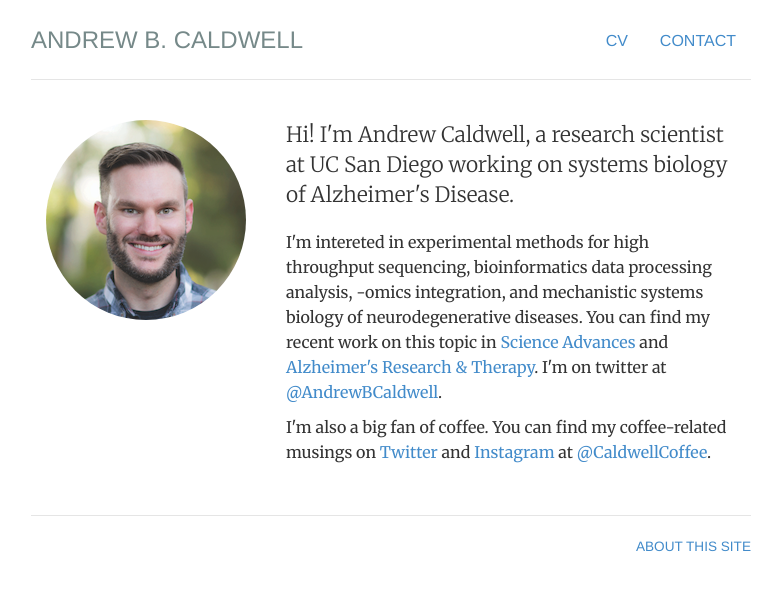
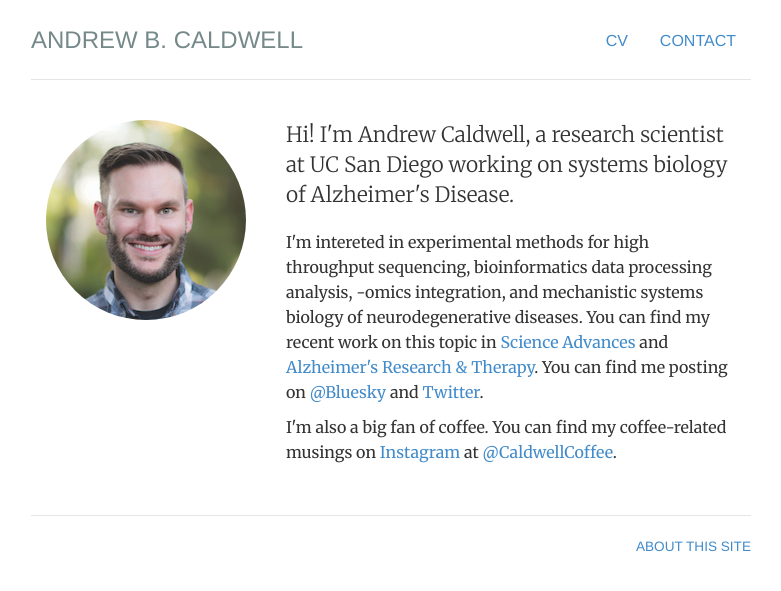
Before and after one commit to andrewbcaldwell/andrewbcaldwell.github.io, a Jekyll site: the page built from index.html, in a window 1280 px wide. Shown: the top 591 px of the page, without its empty margins (249-1030 px from the left). Built offline with Jekyll 4.4.1, drawn with Linux system fonts in a browser that asks for light colours.

Commit message:
Update index.html
Added Bluesky

```diff
--- a/index.html
+++ b/index.html
@@ -13,9 +13,11 @@ description: Andrew B. Caldwell is a research scientist at UC San Diego.
             </div>
     <div itemscope itemtype="http://data-vocabulary.org/Person" class="col-sm-8">
     <p class="lead">Hi! I'm <span itemprop="name">Andrew Caldwell</span>, a <span itemprop="title">research scientist</span> at UC San Diego working on systems biology of Alzheimer's Disease.</p>
-    <p>I'm intereted in <span itemprop="research">experimental methods for high throughput sequencing</span>, <span itemprop="research">bioinformatics data processing analysis</span>, <span itemprop="research">-omics integration</span>, and <span itemprop="research">mechanistic systems biology of neurodegenerative diseases</span>. You can find my recent work on this topic in <a href="https://advances.sciencemag.org/content/6/46/eaba5933">Science Advances</a> and <a href=" https://doi.org/10.1186/s13195-024-01659-6">Alzheimer's Research & Therapy</a>. I'm on twitter at <a href="https://www.twitter.com/andrewbcaldwell">@AndrewBCaldwell</a>.</p>
+    <p>I'm intereted in <span itemprop="research">experimental methods for high throughput sequencing</span>, <span itemprop="research">bioinformatics data processing analysis</span>, <span itemprop="research">-omics integration</span>, and <span itemprop="research">mechanistic systems biology of neurodegenerative diseases</span>. You can find my recent work on this topic in <a href="https://advances.sciencemag.org/content/6/46/eaba5933">Science Advances</a> and <a href=" https://doi.org/10.1186/s13195-024-01659-6">Alzheimer's Research & Therapy</a>.
 
-    <p>I'm also a big fan of coffee. You can find my coffee-related musings on <a href="https://www.twitter.com/caldwellcoffee">Twitter</a> and <a href="https://www.instagram.com/caldwellcoffee">Instagram</a> at <a href="https://www.instagram.com/caldwellcoffee">@CaldwellCoffee</a>.</p>
+    You can find me posting on <a href="https://bsky.app/profile/andrewbcaldwell.bsky.social">@Bluesky</a> and <a href="https://www.twitter.com/andrewbcaldwell">Twitter</a>.</p>
+
+    <p>I'm also a big fan of coffee. You can find my coffee-related musings on <a href="https://www.instagram.com/caldwellcoffee">Instagram</a> at <a href="https://www.instagram.com/caldwellcoffee">@CaldwellCoffee</a>.</p>
     </div>
 </div>
 <!-- </div> -->
```
